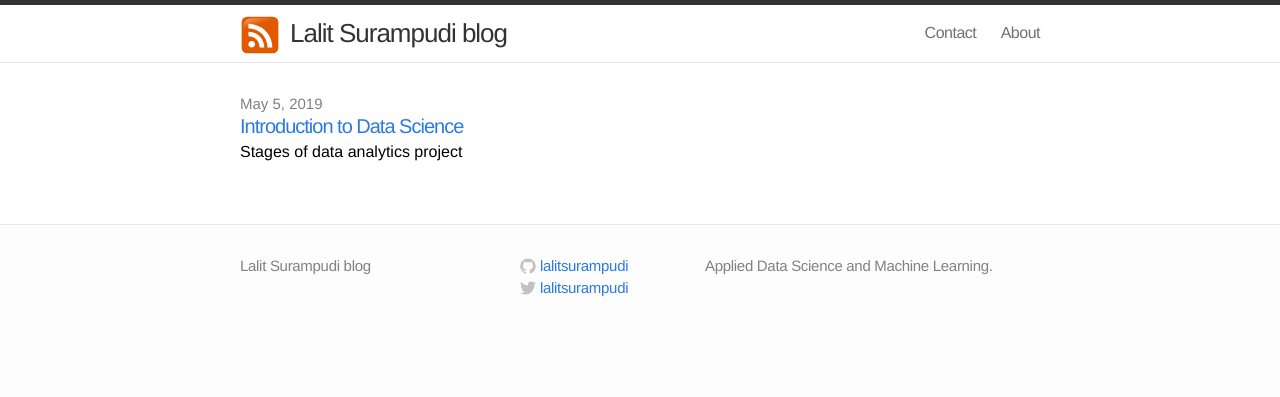
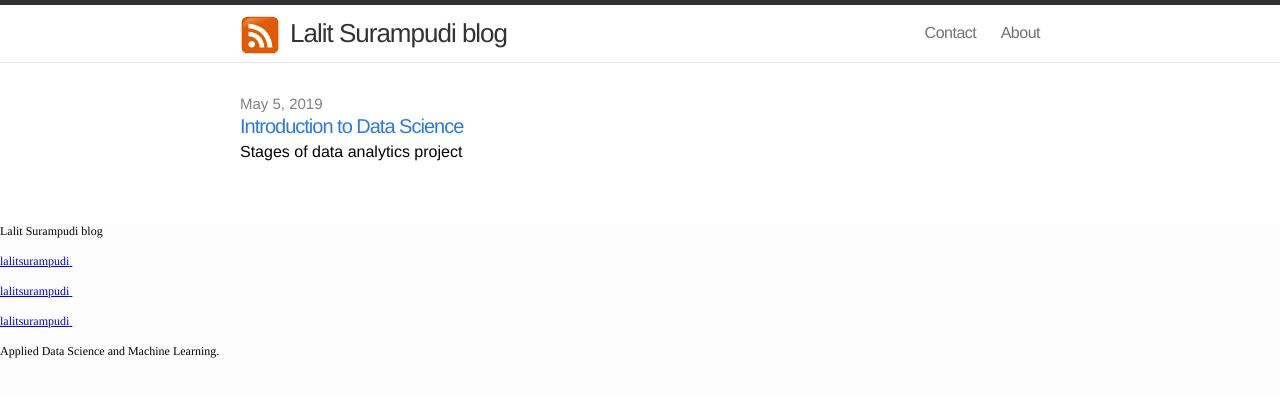
Before and after one commit to datagodzilla/nlsurampudi.com, a Jekyll site: the page built from index.html, in a window 1280 px wide. Shown: the top 397 px of the page. Built offline with Jekyll 4.4.1, drawn with Linux system fonts in a browser that asks for light colours.

Commit message:
Initial Commit

```diff
--- a/_includes/footer.html
+++ b/_includes/footer.html
@@ -1,61 +1,34 @@
-<footer class="site-footer">
-
-  <div class="wrap">
-
-    <!-- <h2 class="footer-heading">{{ site.title }}</h2> -->
-
-    <div class="footer-col-1 column">
-      <ul>
-        <li>{{ site.title }}</li>
-        <!-- <li><a href="mailto:{{ site.email }}">{{ site.email }}</a></li> -->
-      </ul>
-    </div>
-
-    <div class="footer-col-2 column">
-      <ul>
-        {% if site.github_username %}<li>
-          <a href="https://github.com/{{ site.github_username }}">
-            <span class="icon github">
-              <svg version="1.1" class="github-icon-svg" xmlns="http://www.w3.org/2000/svg" xmlns:xlink="http://www.w3.org/1999/xlink" x="0px" y="0px"
-                 viewBox="0 0 16 16" enable-background="new 0 0 16 16" xml:space="preserve">
-                <path fill-rule="evenodd" clip-rule="evenodd" fill="#C2C2C2" d="M7.999,0.431c-4.285,0-7.76,3.474-7.76,7.761
-                c0,3.428,2.223,6.337,5.307,7.363c0.388,0.071,0.53-0.168,0.53-0.374c0-0.184-0.007-0.672-0.01-1.32
-                c-2.159,0.469-2.614-1.04-2.614-1.04c-0.353-0.896-0.862-1.135-0.862-1.135c-0.705-0.481,0.053-0.472,0.053-0.472
-                c0.779,0.055,1.189,0.8,1.189,0.8c0.692,1.186,1.816,0.843,2.258,0.645c0.071-0.502,0.271-0.843,0.493-1.037
-                C4.86,11.425,3.049,10.76,3.049,7.786c0-0.847,0.302-1.54,0.799-2.082C3.768,5.507,3.501,4.718,3.924,3.65
-                c0,0,0.652-0.209,2.134,0.796C6.677,4.273,7.34,4.187,8,4.184c0.659,0.003,1.323,0.089,1.943,0.261
-                c1.482-1.004,2.132-0.796,2.132-0.796c0.423,1.068,0.157,1.857,0.077,2.054c0.497,0.542,0.798,1.235,0.798,2.082
-                c0,2.981-1.814,3.637-3.543,3.829c0.279,0.24,0.527,0.713,0.527,1.437c0,1.037-0.01,1.874-0.01,2.129
-                c0,0.208,0.14,0.449,0.534,0.373c3.081-1.028,5.302-3.935,5.302-7.362C15.76,3.906,12.285,0.431,7.999,0.431z"/>
-              </svg>
-            </span>
-            <span class="username">{{ site.github_username }}</span>
-          </a>
-        </li>{% endif %}
-        {% if site.twitter_username %}<li>
-          <a href="https://twitter.com/{{ site.twitter_username }}">
-            <span class="icon twitter">
-              <svg version="1.1" class="twitter-icon-svg" xmlns="http://www.w3.org/2000/svg" xmlns:xlink="http://www.w3.org/1999/xlink" x="0px" y="0px"
-                 viewBox="0 0 16 16" enable-background="new 0 0 16 16" xml:space="preserve">
-                <path fill="#C2C2C2" d="M15.969,3.058c-0.586,0.26-1.217,0.436-1.878,0.515c0.675-0.405,1.194-1.045,1.438-1.809
-                c-0.632,0.375-1.332,0.647-2.076,0.793c-0.596-0.636-1.446-1.033-2.387-1.033c-1.806,0-3.27,1.464-3.27,3.27
-                c0,0.256,0.029,0.506,0.085,0.745C5.163,5.404,2.753,4.102,1.14,2.124C0.859,2.607,0.698,3.168,0.698,3.767
-                c0,1.134,0.577,2.135,1.455,2.722C1.616,6.472,1.112,6.325,0.671,6.08c0,0.014,0,0.027,0,0.041c0,1.584,1.127,2.906,2.623,3.206
-                C3.02,9.402,2.731,9.442,2.433,9.442c-0.211,0-0.416-0.021-0.615-0.059c0.416,1.299,1.624,2.245,3.055,2.271
-                c-1.119,0.877-2.529,1.4-4.061,1.4c-0.264,0-0.524-0.015-0.78-0.046c1.447,0.928,3.166,1.469,5.013,1.469
-                c6.015,0,9.304-4.983,9.304-9.304c0-0.142-0.003-0.283-0.009-0.423C14.976,4.29,15.531,3.714,15.969,3.058z"/>
-              </svg>
-            </span>
-            <span class="username">{{ site.twitter_username }}</span>
-          </a>
-        </li>{% endif %}
-      </ul>
-    </div>
-
-    <div class="footer-col-3 column">
-      <p class="text">{{ site.description }}</p>
-    </div>
-
-  </div>
-
-</footer>
+<!DOCTYPE html PUBLIC "-//W3C//DTD HTML 4.01//EN" "http://www.w3.org/TR/html4/strict.dtd">
+<html>
+<head>
+  <meta http-equiv="Content-Type" content="text/html; charset=utf-8">
+  <meta http-equiv="Content-Style-Type" content="text/css">
+  <title></title>
+  <meta name="Generator" content="Cocoa HTML Writer">
+  <meta name="CocoaVersion" content="1671.4">
+  <style type="text/css">
+    p.p3 {margin: 0.0px 0.0px 12.0px 0.0px; line-height: 14.0px; font: 12.0px Times; color: #000000; -webkit-text-stroke: #000000}
+    li.li1 {margin: 0.0px 0.0px 0.0px 0.0px; line-height: 14.0px; font: 12.0px Times; color: #000000; -webkit-text-stroke: #000000}
+    li.li2 {margin: 0.0px 0.0px 0.0px 0.0px; line-height: 14.0px; font: 12.0px Times; color: #0000e9; -webkit-text-stroke: #0000e9}
+    span.s1 {-webkit-text-stroke: 0px #000000}
+    span.s2 {font-kerning: none}
+    span.s3 {text-decoration: underline ; font-kerning: none; color: #0000e9}
+    ul.ul1 {list-style-type: disc}
+  </style>
+</head>
+<body>
+<ul class="ul1">
+  <li class="li1"><span class="s1"></span><span class="s2">{{ site.title }}</span></li>
+  <li class="li1"><span class="s1"></span><span class="s2">{% if site.linkedin_username %}</span></li>
+  <li class="li2"><span class="s1"><a href="https://github.com/%7B%7B%20site.github_username%20%7D%7D"><span class="s3">{{ site.linkedin_username }}<span class="Apple-converted-space"> </span></span></a></span></li>
+  <li class="li1"><span class="s2">{% endif %} {% if site.github_username %}</span></li>
+</ul>
+<ul class="ul1">
+  <li class="li2"><span class="s1"><a href="https://github.com/%7B%7B%20site.github_username%20%7D%7D"><span class="s3">{{ site.github_username }}<span class="Apple-converted-space"> </span></span></a></span></li>
+  <li class="li1"><span class="s1"></span><span class="s2">{% endif %} {% if site.twitter_username %}</span></li>
+  <li class="li2"><span class="s1"><a href="https://twitter.com/%7B%7B%20site.twitter_username%20%7D%7D"><span class="s3">{{ site.twitter_username }}<span class="Apple-converted-space"> </span></span></a></span></li>
+  <li class="li1"><span class="s1"></span><span class="s2">{% endif %}<span class="Apple-converted-space"> </span></span></li>
+</ul>
+<p class="p3"><span class="s2">{{ site.description }}</span></p>
+</body>
+</html>
```
Also changed, not shown: _layouts/read-time.html (added, +17 -0 lines).
